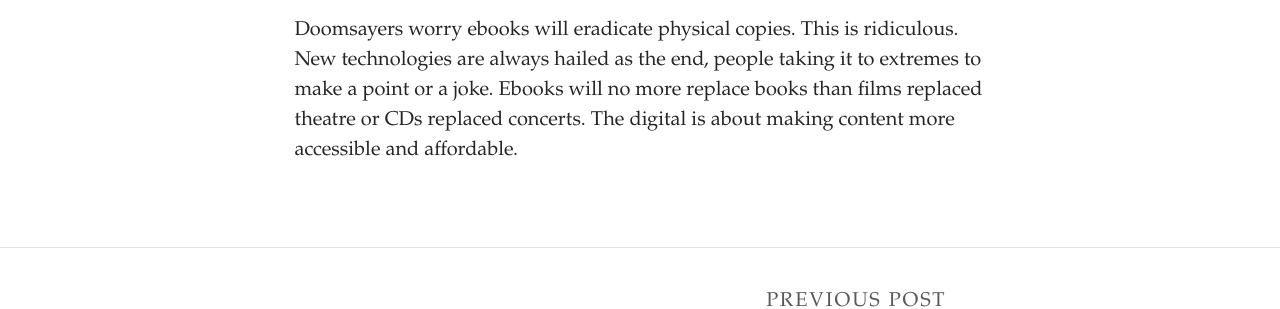
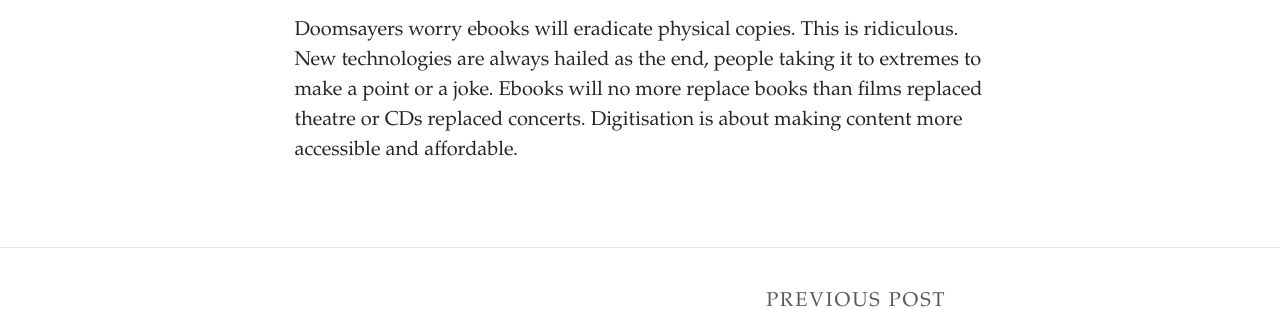
Before and after one commit to SammySpinsAYarn/Blog, a Jekyll site: the page built from _posts/2023-06-22-need-to-think-fast.md, in a window 1280 px wide. Shown: the part 840-1149 px from the top of the page. Built offline with Jekyll 4.4.1, drawn with Linux system fonts in a browser that asks for light colours; some web fonts are replaced.

Commit message:
Update Post “2023-06-22-need-to-think-fast”

```diff
--- a/_posts/2023-06-22-need-to-think-fast.md
+++ b/_posts/2023-06-22-need-to-think-fast.md
@@ -9,4 +9,4 @@
 
 Many vouch for the tactile benefits of the physical. The smell, sound of a page turn, abilities to annotate and apply marginalia. Debates rage over hardback versus paperback, the additional aesthetic elements like edge decoration and special covers. The satisfaction of seeing them lined up on shelves, whether its your own or to be added to yours. Tangible copies can be shared between readers without penalty, and signs of aging provide character and charm in the eyes of many. But there are also many positive attributes of ebooks, primarily convenience-based. Digital books are easier to transport and store thanks to their lack of form. They can be converted, updated by publishers as required, annotated (dependent on reading platform), and the formatting can be adjusted to suit the reader's preferences. Regardless of personal preference, both have irrefutable advantages.
 
-D﻿oomsayers worry ebooks will eradicate physical copies. This is ridiculous. New technologies are always hailed as the end, people taking it to extremes to make a point or a joke. Ebooks will no more replace books than films replaced theatre or CDs replaced concerts. The digital is about making content more accessible and affordable.
+D﻿oomsayers worry ebooks will eradicate physical copies. This is ridiculous. New technologies are always hailed as the end, people taking it to extremes to make a point or a joke. Ebooks will no more replace books than films replaced theatre or CDs replaced concerts. Digitisation is about making content more accessible and affordable.
```
